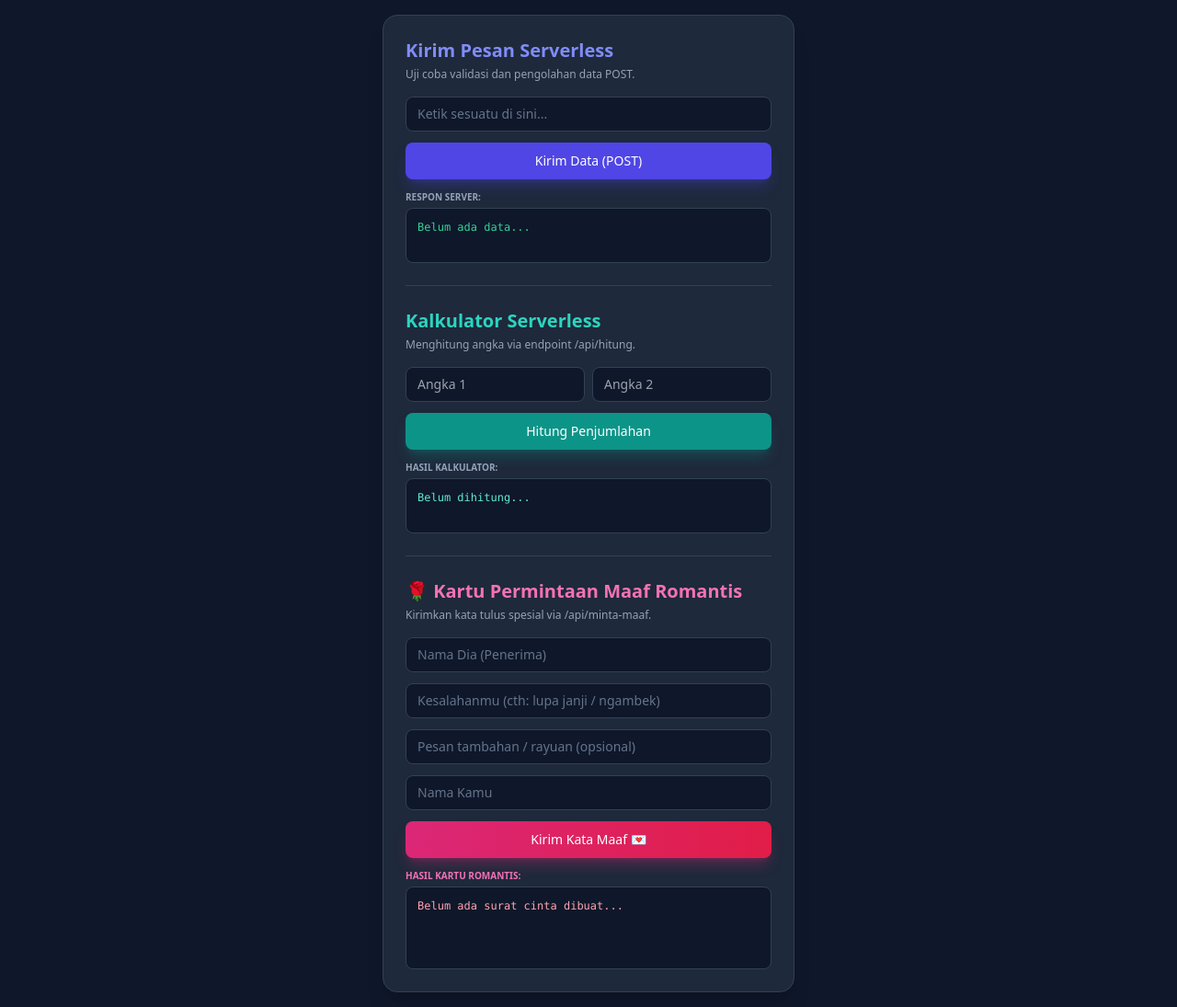
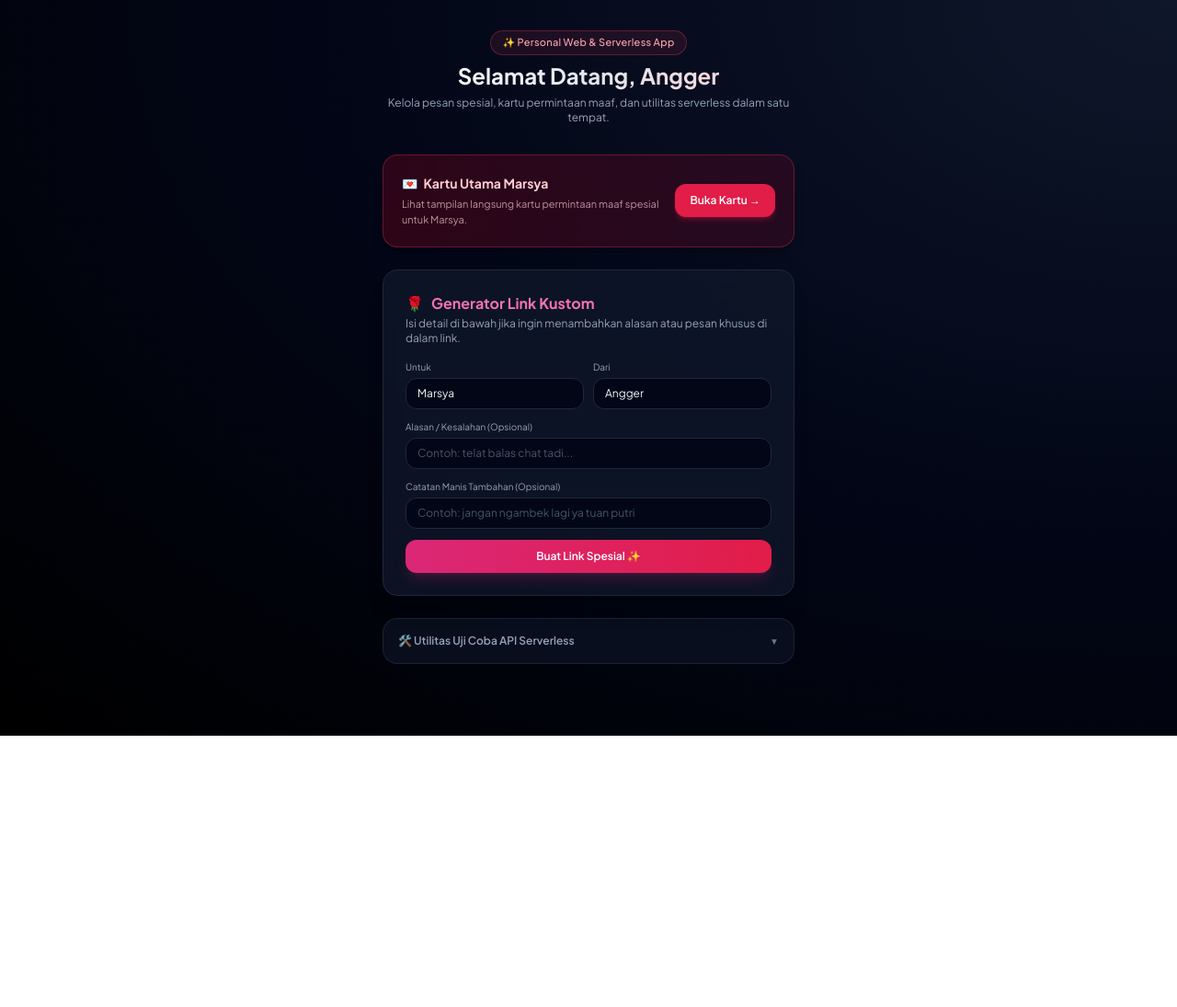
Before and after one commit to anggerkukuh9-create/serverless-baru, a plain HTML site: page index.html in a window 1280 px wide. Shown: the whole page at 92% size. After the commit the page ends 800 px from the top, so only its background shows below. Drawn offline with nearby package versions, Linux system fonts and the light colour scheme.

Commit message:
Update index.html

```diff
--- a/index.html
+++ b/index.html
@@ -3,91 +3,172 @@
 <head>
   <meta charset="UTF-8">
   <meta name="viewport" content="width=device-width, initial-scale=1.0">
-  <title>Aplikasi Serverless Modern</title>
+  <title>Ruang Personal & Serverless ✨</title>
   <script src="https://cdn.tailwindcss.com"></script>
+  <link href="https://fonts.googleapis.com/css2?family=Plus+Jakarta+Sans:wght@400;500;600;700&display=swap" rel="stylesheet">
+  <style>
+    body { font-family: 'Plus Jakarta Sans', sans-serif; }
+  </style>
 </head>
-<body class="bg-slate-900 text-slate-100 min-h-screen flex items-center justify-center p-4">
+<body class="bg-[radial-gradient(ellipse_at_top_right,_var(--tw-gradient-stops))] from-slate-900 via-slate-950 to-black text-slate-100 min-h-screen py-8 px-4 flex justify-center">
 
-  <div class="bg-slate-800 p-6 rounded-2xl shadow-xl w-full max-w-md border border-slate-700 space-y-6">
+  <div class="w-full max-w-md space-y-6">
 
-    <!-- Bagian 1: Kirim Pesan -->
-    <div>
-      <h2 class="text-xl font-bold mb-1 text-indigo-400">Kirim Pesan Serverless</h2>
-      <p class="text-xs text-slate-400 mb-4">Uji coba validasi dan pengolahan data POST.</p>
+    <!-- Header Beranda -->
+    <div class="text-center space-y-1.5 pb-2">
+      <span class="inline-block px-3 py-1 rounded-full bg-rose-500/10 border border-rose-500/30 text-rose-300 text-[11px] font-medium tracking-wide">
+        ✨ Personal Web & Serverless App
+      </span>
+      <h1 class="text-2xl font-bold bg-gradient-to-r from-white via-slate-200 to-rose-200 bg-clip-text text-transparent">
+        Selamat Datang, Angger
+      </h1>
+      <p class="text-xs text-slate-400">Kelola pesan spesial, kartu permintaan maaf, dan utilitas serverless dalam satu tempat.</p>
+    </div>
+
+    <!-- Pintasan Cepat ke Kartu Utama -->
+    <div class="bg-gradient-to-r from-rose-950/60 to-pink-950/40 border border-rose-500/30 p-5 rounded-2xl shadow-lg flex items-center justify-between gap-4">
+      <div class="space-y-1">
+        <h2 class="text-sm font-bold text-rose-200 flex items-center gap-1.5">
+          <span>💌</span> Kartu Utama Marsya
+        </h2>
+        <p class="text-[11px] text-rose-200/70 leading-relaxed">
+          Lihat tampilan langsung kartu permintaan maaf spesial untuk Marsya.
+        </p>
+      </div>
+      <a href="/kartu-maaf.html"
+        class="shrink-0 bg-rose-600 hover:bg-rose-500 text-white text-xs font-semibold px-4 py-2.5 rounded-xl transition shadow-md shadow-rose-600/30">
+        Buka Kartu →
+      </a>
+    </div>
+
+    <!-- Fitur 1: Generator Link Kartu Maaf -->
+    <div class="bg-slate-900/80 backdrop-blur-md p-6 rounded-2xl shadow-xl border border-slate-800 space-y-4">
+      <div>
+        <h2 class="text-base font-bold text-pink-400 flex items-center gap-2">
+          <span>🌹</span> Generator Link Kustom
+        </h2>
+        <p class="text-xs text-slate-400 mt-0.5">Isi detail di bawah jika ingin menambahkan alasan atau pesan khusus di dalam link.</p>
+      </div>
 
       <div class="space-y-3">
-        <input type="text" id="inputPesan" placeholder="Ketik sesuatu di sini..."
-          class="w-full px-3 py-2 bg-slate-900 border border-slate-700 rounded-lg focus:outline-none focus:border-indigo-500 text-slate-100 placeholder-slate-500 text-sm">
+        <div class="grid grid-cols-2 gap-2.5">
+          <div>
+            <label class="block text-[10px] text-slate-400 mb-1">Untuk</label>
+            <input type="text" id="penerima" value="Marsya"
+              class="w-full px-3 py-2 bg-slate-950 border border-slate-800 rounded-xl focus:outline-none focus:border-pink-500 text-slate-100 text-xs">
+          </div>
+          <div>
+            <label class="block text-[10px] text-slate-400 mb-1">Dari</label>
+            <input type="text" id="pengirim" value="Angger"
+              class="w-full px-3 py-2 bg-slate-950 border border-slate-800 rounded-xl focus:outline-none focus:border-pink-500 text-slate-100 text-xs">
+          </div>
+        </div>
 
-        <button onclick="kirimData()"
-          class="w-full bg-indigo-600 hover:bg-indigo-500 text-white font-medium py-2.5 rounded-lg transition text-sm shadow-lg shadow-indigo-600/30">
-          Kirim Data (POST)
+        <div>
+          <label class="block text-[10px] text-slate-400 mb-1">Alasan / Kesalahan (Opsional)</label>
+          <input type="text" id="kesalahan" placeholder="Contoh: telat balas chat tadi..."
+            class="w-full px-3 py-2 bg-slate-950 border border-slate-800 rounded-xl focus:outline-none focus:border-pink-500 text-slate-100 placeholder-slate-600 text-xs">
+        </div>
+
+        <div>
+          <label class="block text-[10px] text-slate-400 mb-1">Catatan Manis Tambahan (Opsional)</label>
+          <input type="text" id="pesanTambahan" placeholder="Contoh: jangan ngambek lagi ya tuan putri"
+            class="w-full px-3 py-2 bg-slate-950 border border-slate-800 rounded-xl focus:outline-none focus:border-pink-500 text-slate-100 placeholder-slate-600 text-xs">
+        </div>
+
+        <button onclick="generateLink()"
+          class="w-full bg-gradient-to-r from-pink-600 to-rose-600 hover:from-pink-500 hover:to-rose-500 text-white font-semibold py-2.5 rounded-xl transition text-xs shadow-lg shadow-pink-600/20">
+          Buat Link Spesial ✨
         </button>
       </div>
 
-      <div class="mt-3">
-        <span class="block text-[10px] font-semibold text-slate-400 uppercase mb-1">Respon Server:</span>
-        <pre id="hasilPesan" class="bg-slate-900 border border-slate-700 p-3 rounded-lg text-emerald-400 text-xs overflow-x-auto min-h-[60px]">Belum ada data...</pre>
+      <div id="boxHasilLink" class="hidden pt-2 space-y-2 border-t border-slate-800/80">
+        <span class="block text-[10px] font-semibold text-pink-400 uppercase tracking-wider">Link Siap Kirim:</span>
+        <div class="flex gap-2">
+          <input type="text" id="hasilLink" readonly
+            class="w-full px-3 py-2 bg-slate-950 border border-slate-800 rounded-xl text-rose-300 text-xs focus:outline-none">
+          <button onclick="salinLink()"
+            class="shrink-0 bg-slate-800 hover:bg-slate-700 text-slate-200 font-medium px-3.5 py-2 rounded-xl transition text-xs border border-slate-700">
+            Salin
+          </button>
+        </div>
       </div>
     </div>
 
-    <hr class="border-slate-700">
+    <!-- Fitur 2 & 3: Utilitas Serverless (Collapsible / Rapi) -->
+    <details class="bg-slate-900/60 border border-slate-800/80 rounded-2xl p-4 group">
+      <summary class="text-xs font-semibold text-slate-400 cursor-pointer list-none flex items-center justify-between">
+        <span>🛠️ Utilitas Uji Coba API Serverless</span>
+        <span class="text-[10px] text-slate-500 group-open:rotate-180 transition-transform">▼</span>
+      </summary>
 
-    <!-- Bagian 2: Kalkulator API -->
-    <div>
-      <h2 class="text-xl font-bold mb-1 text-teal-400">Kalkulator Serverless</h2>
-      <p class="text-xs text-slate-400 mb-4">Menghitung angka via endpoint /api/hitung.</p>
+      <div class="mt-4 pt-4 border-t border-slate-800 space-y-5">
+        <!-- Kirim Pesan -->
+        <div class="space-y-2">
+          <h3 class="text-xs font-bold text-indigo-400">Kirim Pesan (POST)</h3>
+          <div class="flex gap-2">
+            <input type="text" id="inputPesan" placeholder="Ketik pesan uji coba..."
+              class="w-full px-3 py-2 bg-slate-950 border border-slate-800 rounded-xl focus:outline-none focus:border-indigo-500 text-slate-100 text-xs">
+            <button onclick="kirimData()"
+              class="bg-indigo-600 hover:bg-indigo-500 text-white font-medium px-4 py-2 rounded-xl transition text-xs">
+              Kirim
+            </button>
+          </div>
+          <pre id="hasilPesan" class="bg-slate-950 border border-slate-800 p-2.5 rounded-xl text-emerald-400 text-[11px] overflow-x-auto">Menunggu input...</pre>
+        </div>
 
-      <div class="grid grid-cols-2 gap-2 mb-3">
-        <input type="number" id="angka1" placeholder="Angka 1"
-          class="w-full px-3 py-2 bg-slate-900 border border-slate-700 rounded-lg focus:outline-none focus:border-teal-500 text-slate-100 text-sm">
-        <input type="number" id="angka2" placeholder="Angka 2"
-          class="w-full px-3 py-2 bg-slate-900 border border-slate-700 rounded-lg focus:outline-none focus:border-teal-500 text-slate-100 text-sm">
+        <!-- Kalkulator API -->
+        <div class="space-y-2">
+          <h3 class="text-xs font-bold text-teal-400">Kalkulator API</h3>
+          <div class="grid grid-cols-3 gap-2">
+            <input type="number" id="angka1" placeholder="Angka 1"
+              class="px-3 py-2 bg-slate-950 border border-slate-800 rounded-xl focus:outline-none focus:border-teal-500 text-slate-100 text-xs">
+            <input type="number" id="angka2" placeholder="Angka 2"
+              class="px-3 py-2 bg-slate-950 border border-slate-800 rounded-xl focus:outline-none focus:border-teal-500 text-slate-100 text-xs">
+            <button onclick="hitungAngka()"
+              class="bg-teal-600 hover:bg-teal-500 text-white font-medium py-2 rounded-xl transition text-xs">
+              Hitung
+            </button>
+          </div>
+          <pre id="hasilHitung" class="bg-slate-950 border border-slate-800 p-2.5 rounded-xl text-teal-300 text-[11px] overflow-x-auto">Menunggu angka...</pre>
+        </div>
       </div>
-
-      <button onclick="hitungAngka()"
-        class="w-full bg-teal-600 hover:bg-teal-500 text-white font-medium py-2.5 rounded-lg transition text-sm shadow-lg shadow-teal-600/30">
-        Hitung Penjumlahan
-      </button>
-
-      <div class="mt-3">
-        <span class="block text-[10px] font-semibold text-slate-400 uppercase mb-1">Hasil Kalkulator:</span>
-        <pre id="hasilHitung" class="bg-slate-900 border border-slate-700 p-3 rounded-lg text-teal-300 text-xs overflow-x-auto min-h-[60px]">Belum dihitung...</pre>
-      </div>
-    </div>
-
-    <hr class="border-slate-700">
-
-    <!-- Bagian 3: Kartu Permintaan Maaf Romantis -->
-    <div>
-      <h2 class="text-xl font-bold mb-1 text-pink-400">🌹 Kartu Permintaan Maaf Romantis</h2>
-      <p class="text-xs text-slate-400 mb-4">Kirimkan kata tulus spesial via /api/minta-maaf.</p>
-
-      <div class="space-y-3">
-        <input type="text" id="penerima" placeholder="Nama Dia (Penerima)"
-          class="w-full px-3 py-2 bg-slate-900 border border-slate-700 rounded-lg focus:outline-none focus:border-pink-500 text-slate-100 placeholder-slate-500 text-sm">
-        <input type="text" id="kesalahan" placeholder="Kesalahanmu (cth: lupa janji / ngambek)"
-          class="w-full px-3 py-2 bg-slate-900 border border-slate-700 rounded-lg focus:outline-none focus:border-pink-500 text-slate-100 placeholder-slate-500 text-sm">
-        <input type="text" id="pesanTambahan" placeholder="Pesan tambahan / rayuan (opsional)"
-          class="w-full px-3 py-2 bg-slate-900 border border-slate-700 rounded-lg focus:outline-none focus:border-pink-500 text-slate-100 placeholder-slate-500 text-sm">
-        <input type="text" id="pengirim" placeholder="Nama Kamu"
-          class="w-full px-3 py-2 bg-slate-900 border border-slate-700 rounded-lg focus:outline-none focus:border-pink-500 text-slate-100 placeholder-slate-500 text-sm">
-
-        <button onclick="buatKartuRomantis()"
-          class="w-full bg-gradient-to-r from-pink-600 to-rose-600 hover:from-pink-500 hover:to-rose-500 text-white font-medium py-2.5 rounded-lg transition text-sm shadow-lg shadow-pink-600/30">
-          Kirim Kata Maaf 💌
-        </button>
-      </div>
-
-      <div class="mt-3">
-        <span class="block text-[10px] font-semibold text-pink-400 uppercase mb-1">Hasil Kartu Romantis:</span>
-        <pre id="hasilKartu" class="bg-slate-900 border border-slate-700 p-3 rounded-lg text-rose-300 text-xs overflow-x-auto min-h-[90px] whitespace-pre-wrap">Belum ada surat cinta dibuat...</pre>
-      </div>
-    </div>
+    </details>
 
   </div>
 
   <script>
+    function generateLink() {
+      const penerima = document.getElementById('penerima').value.trim();
+      const kesalahan = document.getElementById('kesalahan').value.trim();
+      const pesanTambahan = document.getElementById('pesanTambahan').value.trim();
+      const pengirim = document.getElementById('pengirim').value.trim();
+
+      const domainBase = window.location.origin;
+      const params = new URLSearchParams();
+
+      if (penerima) params.set('penerima', penerima);
+      if (kesalahan) params.set('kesalahan', kesalahan);
+      if (pesanTambahan) params.set('pesan', pesanTambahan);
+      if (pengirim) params.set('pengirim', pengirim);
+
+      const queryString = params.toString();
+      const linkFinal = queryString
+        ? `${domainBase}/kartu-maaf.html?${queryString}`
+        : `${domainBase}/kartu-maaf.html`;
+
+      document.getElementById('hasilLink').value = linkFinal;
+      document.getElementById('boxHasilLink').classList.remove('hidden');
+    }
+
+    function salinLink() {
+      const kotakLink = document.getElementById('hasilLink');
+      kotakLink.select();
+      kotakLink.setSelectionRange(0, 99999);
+      navigator.clipboard.writeText(kotakLink.value);
+      alert('Link berhasil disalin! Siap dikirim ke Marsya 💌');
+    }
+
     async function kirimData() {
       const pesan = document.getElementById('inputPesan').value;
       const kotakHasil = document.getElementById('hasilPesan');
@@ -116,33 +197,6 @@
         kotakHasil.textContent = JSON.stringify(data, null, 2);
       } catch (e) { kotakHasil.textContent = '❌ Gagal.'; }
     }
-
-    async function buatKartuRomantis() {
-      const penerima = document.getElementById('penerima').value;
-      const kesalahan = document.getElementById('kesalahan').value;
-      const pesanTambahan = document.getElementById('pesanTambahan').value;
-      const pengirim = document.getElementById('pengirim').value;
-      const kotakHasil = document.getElementById('hasilKartu');
-
-      if (!penerima || !kesalahan || !pengirim) {
-        kotakHasil.textContent = '⚠️ Harap isi nama dia, kesalahan, dan namamu!';
-        return;
-      }
-
-      kotakHasil.textContent = 'Merangkai kata-kata romantis... 💌';
-
-      try {
-        const respon = await fetch('/api/minta-maaf', {
-          method: 'POST',
-          headers: { 'Content-Type': 'application/json' },
-          body: JSON.stringify({ namaPenerima: penerima, kesalahan, pesanTambahan, namaPengirim: pengirim })
-        });
-        const data = await respon.json();
-        kotakHasil.textContent = JSON.stringify(data, null, 2);
-      } catch (e) {
-        kotakHasil.textContent = '❌ Gagal membuat kartu romantis.';
-      }
-    }
   </script>
 </body>
 </html>
```
